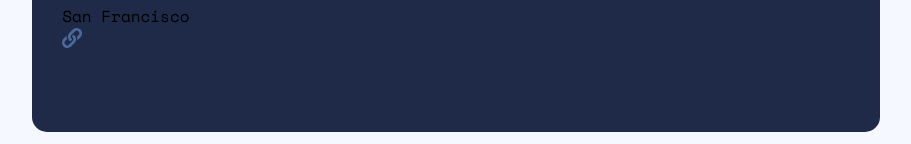
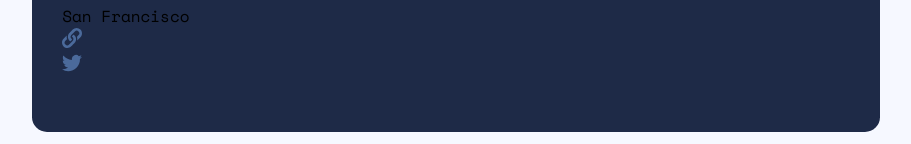
Before and after one commit to gia-grigalashvili/github-user-search-app--react-ty, a React (Vite) app: page / in a window 1280 px wide. Shown: the part 391-535 px from the top of the page, without its empty margins (184-1095 px from the left). Built offline with nearby package versions, Linux system fonts and the light colour scheme; a web font is replaced by a local one.

Commit message:
import twitter img

```diff
--- a/src/components/Container.tsx
+++ b/src/components/Container.tsx
@@ -2,6 +2,7 @@ import React from "react";
 import styled from "styled-components";
 import location from "/public/images/icon-location.svg";
 import share from "/public/images/icon-website.svg";
+import twitter from "/public/images/icon-twitter.svg";
 function Container() {
   return (
     <Contianerdiv>
@@ -45,7 +46,7 @@ function Container() {
           <p></p>
         </div>
         <div className="info-1-text">
-          <img src="" alt="" />
+          <img src={twitter} alt="" />
           <p></p>
         </div>
         <div className="info-1-text">
```
